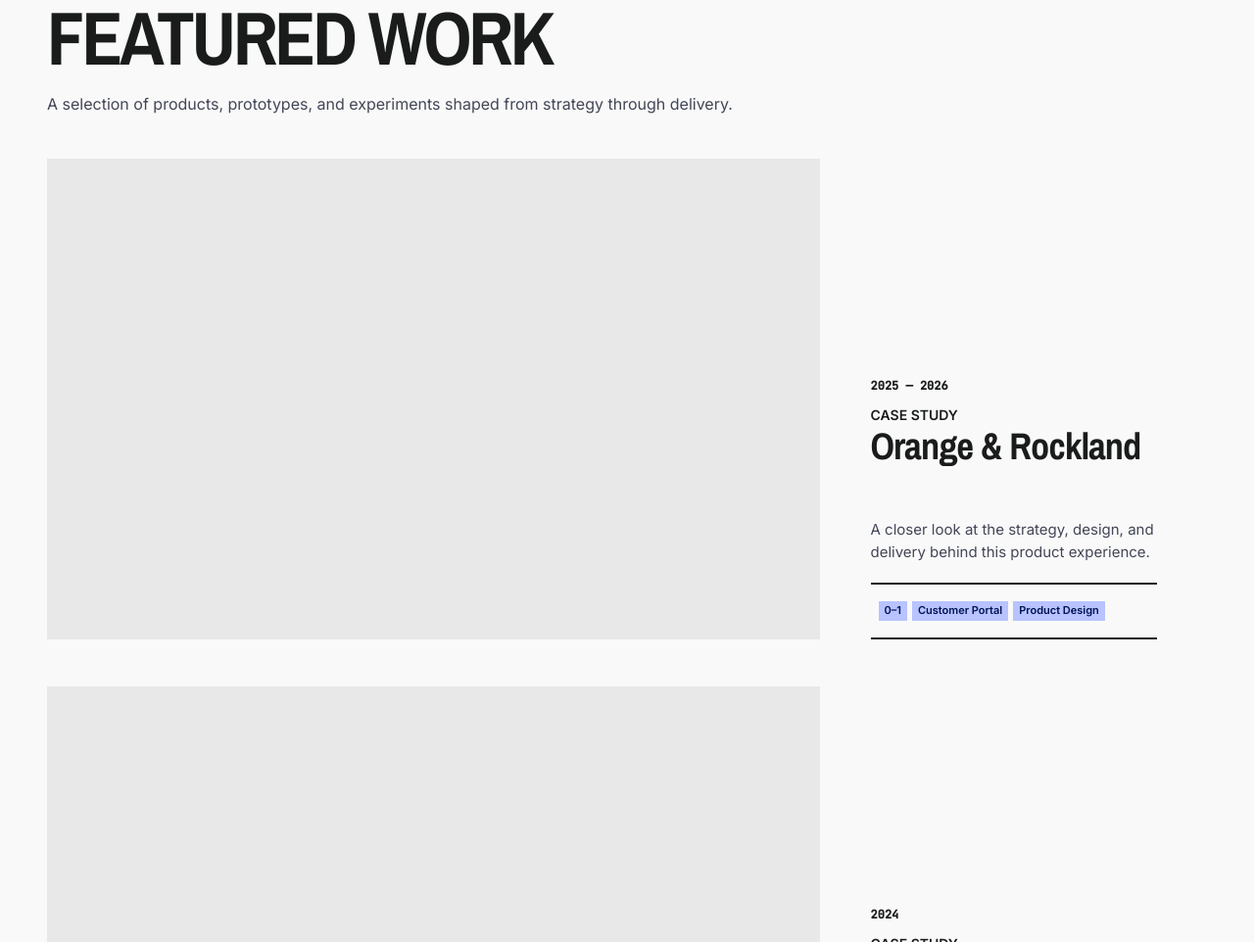
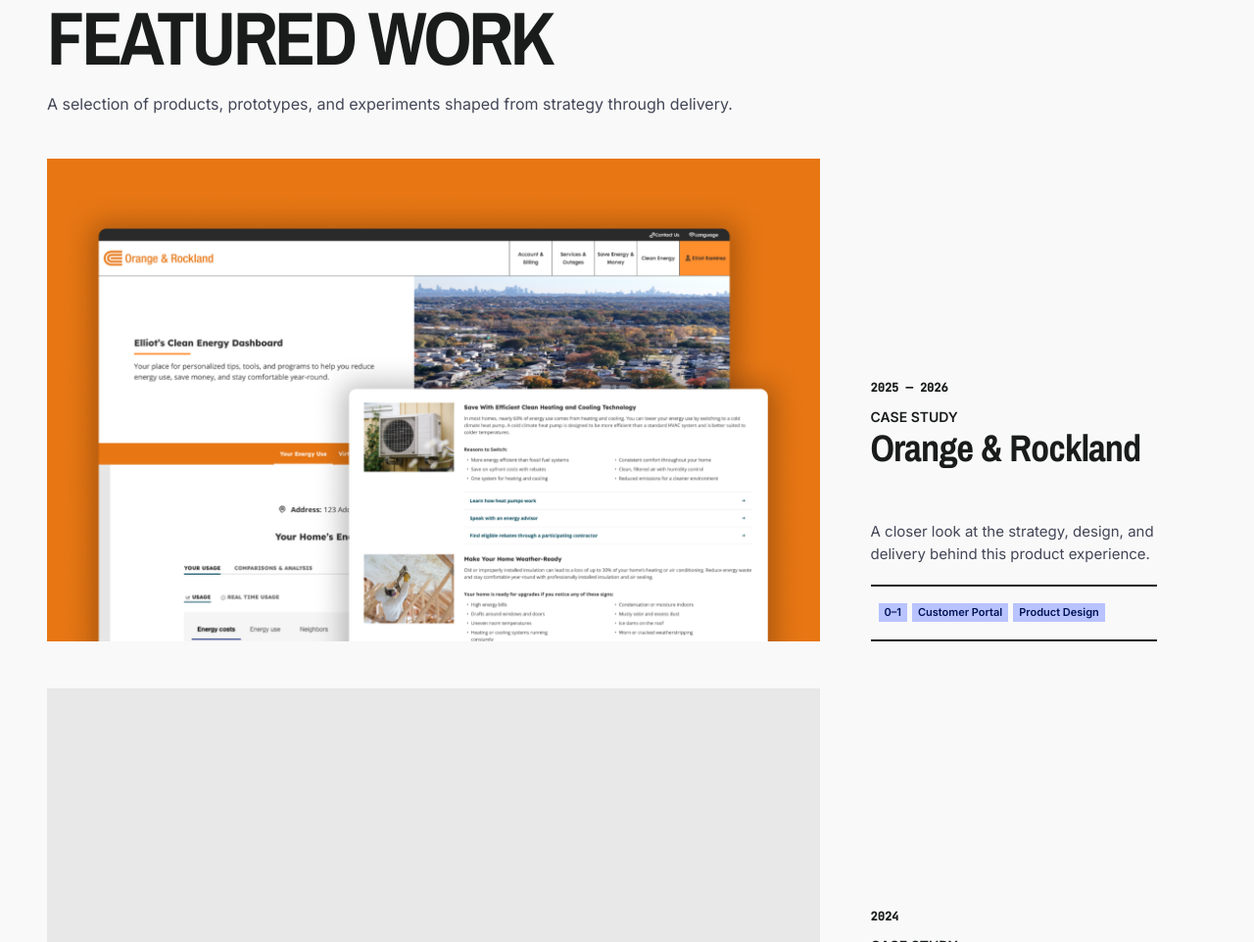
Before and after one commit to bptran99/brendan-portfolio, a website: page index.html in a window 1280 px wide. Shown: the part 749-1711 px from the top of the page at 98% size. Drawn offline with nearby package versions, Linux system fonts and the light colour scheme; no server answers.

Commit message:
Add Orange and Rockland thumbnail

```diff
--- a/index.html
+++ b/index.html
@@ -189,7 +189,16 @@
         <div class="project-list">
           <article class="project project-featured">
             <a class="project-link" href="/work/orange-rockland" data-local-href="work/orange-rockland/index.html" aria-label="View the Orange and Rockland case study">
-              <div class="project-visual project-placeholder" aria-hidden="true"></div>
+              <div class="project-visual">
+                <img
+                  src="assets/oru_thumbnail.png"
+                  alt="Orange and Rockland case study preview"
+                  width="1600"
+                  height="1000"
+                  loading="lazy"
+                  decoding="async"
+                />
+              </div>
               <div class="project-info">
                 <p class="project-year project-date">2025 — 2026</p>
                 <p class="project-meta">CASE STUDY</p>
--- a/styles.css
+++ b/styles.css
@@ -219,6 +219,7 @@ h2, h3 { margin: 0; font-family: var(--font-display); }
 .project-link:hover .project-visual { background: var(--surface-container); }
 .project-link:hover h3 { color: var(--primary); }
 .project-visual { position: relative; display: grid; width: 100%; aspect-ratio: 1; place-items: center; overflow: hidden; }
+.project-visual img { width: 100%; height: 100%; object-fit: cover; }
 .project-placeholder { background: var(--surface-high); }
 .project-info { display: flex; flex: 1; flex-direction: column; padding: 14px 8px 0; }
 .project-meta { color: var(--on-surface); font-family: var(--font-body); font-size: 14px; font-weight: 600; letter-spacing: 0; text-transform: none; }
```
Also changed, not shown: assets/oru_thumbnail.png (added).
